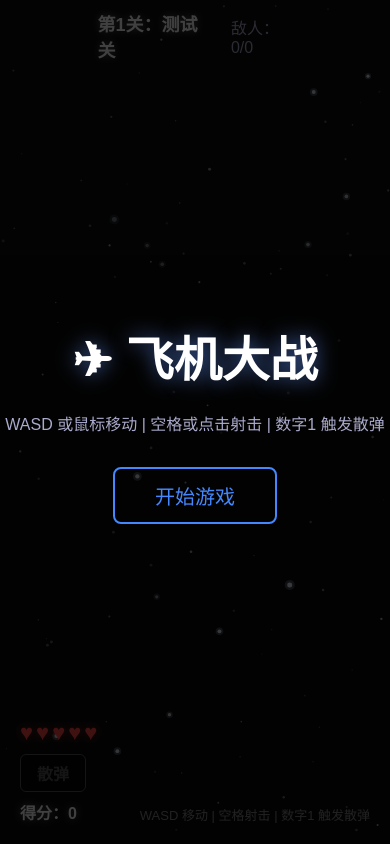
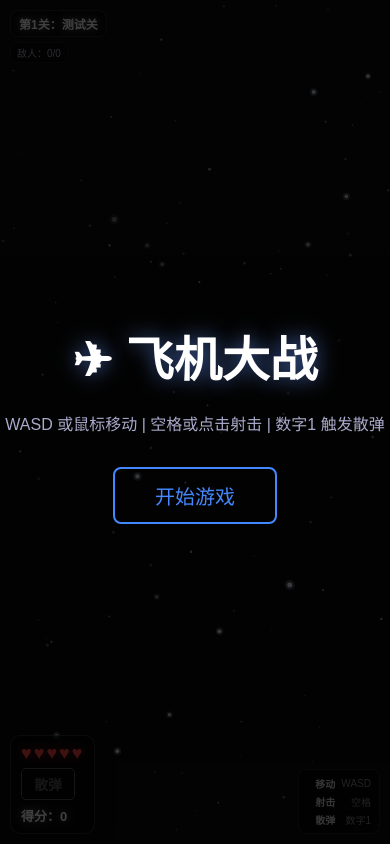
Before and after one commit to junchenfeng/ai-course-plane-war-proj-template, a website built with Vite: page index.html in a window 390 px wide. Built offline with nearby package versions, Linux system fonts and the light colour scheme.

Commit message:
feat(ui): 重构HUD布局，增加响应式适配，提高散弹掉落概率到10%
Coze-Commit-Type: user
Coze-User-ID: 930658547675948
Coze-Conversation-ID: 34109403281410

```diff
--- a/index.html
+++ b/index.html
@@ -9,6 +9,10 @@
   <body>
     <canvas id="game-canvas"></canvas>
 
+    <!-- 左上角关卡信息 -->
+    <div id="level-display">第1关：测试关</div>
+    <div id="enemy-count">敌人：0/0</div>
+
     <!-- HUD 左下角 -->
     <div id="hud">
       <div id="hp-container">♥♥♥♥♥</div>
@@ -18,14 +22,12 @@
       <div id="score-display">得分：0</div>
     </div>
 
-    <!-- 顶部信息 -->
-    <div id="top-hud">
-      <div id="level-display">第1关：测试关</div>
-      <div id="enemy-count">敌人：0/0</div>
+    <!-- 右下角操作说明 -->
+    <div id="controls-help">
+      <div class="help-line"><span class="help-key">移动</span><span class="help-val" id="help-move">WASD</span></div>
+      <div class="help-line"><span class="help-key">射击</span><span class="help-val" id="help-shoot">空格</span></div>
+      <div class="help-line"><span class="help-key">散弹</span><span class="help-val" id="help-spread">数字1</span></div>
     </div>
-
-    <!-- 右下角操作说明 -->
-    <div id="controls-help">WASD 移动 | 空格射击 | 数字1 触发散弹</div>
 
     <!-- Boss HP -->
     <div id="boss-hp-container" style="display:none;">
--- a/src/config.js
+++ b/src/config.js
@@ -47,7 +47,7 @@ export const CONFIG = {
   PARTICLE_LIFE: 50,
 
   // 道具
-  POWERUP_DROP_RATE: 0.05,
+  POWERUP_DROP_RATE: 0.10,
   POWERUP_DURATION: 5000,
   POWERUP_SPREAD_ANGLE: 15,
   POWERUP_SIZE: 12,
--- a/src/style.css
+++ b/src/style.css
@@ -26,44 +26,51 @@ body {
 /* HUD 左下角 */
 #hud {
   position: absolute;
-  bottom: 20px;
-  left: 20px;
+  bottom: 16px;
+  left: 16px;
   display: flex;
   flex-direction: column;
-  gap: 8px;
+  gap: 10px;
   align-items: flex-start;
   z-index: 10;
   pointer-events: none;
+  background: rgba(0, 0, 0, 0.6);
+  border: 1px solid rgba(255, 255, 255, 0.15);
+  border-radius: 12px;
+  padding: 14px 18px;
+  backdrop-filter: blur(6px);
+  box-shadow: 0 4px 20px rgba(0, 0, 0, 0.4);
 }
 
 #hp-container {
   color: #ff4444;
-  font-size: 22px;
-  letter-spacing: 3px;
-  text-shadow: 0 0 10px rgba(255, 68, 68, 0.5);
+  font-size: 26px;
+  letter-spacing: 4px;
+  text-shadow: 0 0 12px rgba(255, 68, 68, 0.6);
+  line-height: 1;
 }
 
 #score-display {
   color: #ffffff;
-  font-size: 16px;
+  font-size: 18px;
   font-weight: bold;
-  text-shadow: 0 0 8px rgba(255, 255, 255, 0.4);
+  text-shadow: 0 0 10px rgba(255, 255, 255, 0.5);
 }
 
 /* 道具栏 */
 #powerup-bar {
   display: flex;
-  gap: 6px;
+  gap: 8px;
 }
 
 .powerup-indicator {
-  padding: 2px 10px;
+  padding: 4px 14px;
   border: 1px solid #555;
-  border-radius: 4px;
+  border-radius: 6px;
   color: #555;
-  font-size: 13px;
+  font-size: 14px;
   font-weight: bold;
-  background: rgba(0, 0, 0, 0.5);
+  background: rgba(0, 0, 0, 0.4);
   transition: all 0.3s;
   pointer-events: auto;
   cursor: pointer;
@@ -73,58 +80,60 @@ body {
 .powerup-indicator.has-powerup {
   color: #4488ff;
   border-color: #4488ff;
-  background: rgba(68, 136, 255, 0.15);
-  box-shadow: 0 0 10px rgba(68, 136, 255, 0.4);
+  background: rgba(68, 136, 255, 0.2);
+  box-shadow: 0 0 12px rgba(68, 136, 255, 0.5);
   animation: pulse-glow 1.5s ease-in-out infinite;
 }
 
 .powerup-indicator.active {
   color: #44ff44;
   border-color: #44ff44;
-  background: rgba(68, 255, 68, 0.15);
-  box-shadow: 0 0 10px rgba(68, 255, 68, 0.4);
+  background: rgba(68, 255, 68, 0.2);
+  box-shadow: 0 0 12px rgba(68, 255, 68, 0.5);
   animation: flash-blink 0.5s ease-in-out infinite;
 }
 
 @keyframes pulse-glow {
-  0%, 100% { box-shadow: 0 0 10px rgba(68, 136, 255, 0.4); }
-  50% { box-shadow: 0 0 20px rgba(68, 136, 255, 0.7); }
+  0%, 100% { box-shadow: 0 0 12px rgba(68, 136, 255, 0.5); }
+  50% { box-shadow: 0 0 24px rgba(68, 136, 255, 0.8); }
 }
 
 @keyframes flash-blink {
-  0%, 100% {
-    opacity: 1;
-    box-shadow: 0 0 10px rgba(68, 255, 68, 0.4);
-  }
-  50% {
-    opacity: 0.5;
-    box-shadow: 0 0 25px rgba(68, 255, 68, 0.8);
-  }
+  0%, 100% { opacity: 1; box-shadow: 0 0 12px rgba(68, 255, 68, 0.5); }
+  50% { opacity: 0.5; box-shadow: 0 0 28px rgba(68, 255, 68, 0.9); }
 }
 
-/* 顶部 HUD */
-#top-hud {
+/* 左上角关卡信息 */
+#level-display {
   position: absolute;
-  top: 10px;
-  left: 50%;
-  transform: translateX(-50%);
-  display: flex;
-  gap: 30px;
-  align-items: center;
-  z-index: 10;
-  pointer-events: none;
-}
-
-#level-display {
+  top: 16px;
+  left: 16px;
   color: #ffffff;
   font-size: 18px;
   font-weight: bold;
-  text-shadow: 0 0 8px rgba(255, 255, 255, 0.4);
+  text-shadow: 0 0 10px rgba(255, 255, 255, 0.5);
+  z-index: 10;
+  pointer-events: none;
+  background: rgba(0, 0, 0, 0.5);
+  border: 1px solid rgba(255, 255, 255, 0.12);
+  border-radius: 10px;
+  padding: 8px 16px;
+  backdrop-filter: blur(4px);
 }
 
 #enemy-count {
+  position: absolute;
+  top: 56px;
+  left: 16px;
   color: #aaaacc;
-  font-size: 16px;
+  font-size: 14px;
+  z-index: 10;
+  pointer-events: none;
+  background: rgba(0, 0, 0, 0.4);
+  border: 1px solid rgba(255, 255, 255, 0.08);
+  border-radius: 8px;
+  padding: 6px 14px;
+  backdrop-filter: blur(4px);
 }
 
 /* Boss HP */
@@ -214,12 +223,40 @@ body {
 /* 右下角操作说明 */
 #controls-help {
   position: absolute;
-  bottom: 20px;
-  right: 20px;
-  color: rgba(255, 255, 255, 0.5);
-  font-size: 13px;
+  bottom: 16px;
+  right: 16px;
   z-index: 10;
   pointer-events: none;
+  display: flex;
+  flex-direction: column;
+  gap: 4px;
+  background: rgba(0, 0, 0, 0.5);
+  border: 1px solid rgba(255, 255, 255, 0.1);
+  border-radius: 10px;
+  padding: 10px 14px;
+  backdrop-filter: blur(4px);
+}
+
+.help-line {
+  display: flex;
+  justify-content: space-between;
+  align-items: center;
+  gap: 12px;
+  font-size: 13px;
+  color: rgba(255, 255, 255, 0.6);
+  white-space: nowrap;
+}
+
+.help-key {
+  color: rgba(255, 255, 255, 0.85);
+  font-weight: bold;
+  min-width: 32px;
+  text-align: right;
+}
+
+.help-val {
+  color: rgba(255, 255, 255, 0.5);
+  text-align: left;
 }
 
 /* 关卡过渡 */
@@ -246,11 +283,110 @@ body {
   to { opacity: 1; transform: translateY(0); }
 }
 
-/* 移动端道具图标放大 */
-@media (max-width: 768px), (pointer: coarse) {
-  .powerup-indicator {
-    padding: 6px 16px;
-    font-size: 16px;
-    border-radius: 6px;
+/* 平板适配 */
+@media (max-width: 1024px) {
+  #hud {
+    padding: 12px 14px;
+    gap: 8px;
+  }
+  #hp-container {
+    font-size: 22px;
+  }
+  #score-display {
+    font-size: 15px;
+  }
+  #level-display {
+    font-size: 15px;
+    padding: 6px 12px;
+  }
+  #enemy-count {
+    font-size: 12px;
+    padding: 4px 10px;
   }
 }
+
+/* 手机适配 */
+@media (max-width: 768px), (pointer: coarse) {
+  #hud {
+    padding: 10px 12px;
+    gap: 6px;
+    border-radius: 10px;
+  }
+  #hp-container {
+    font-size: 20px;
+    letter-spacing: 2px;
+  }
+  #score-display {
+    font-size: 13px;
+  }
+  .powerup-indicator {
+    padding: 5px 12px;
+    font-size: 14px;
+    border-radius: 5px;
+  }
+  #level-display {
+    font-size: 13px;
+    padding: 5px 10px;
+    border-radius: 8px;
+  }
+  #enemy-count {
+    font-size: 11px;
+    padding: 3px 8px;
+    top: 48px;
+  }
+  #controls-help {
+    padding: 8px 10px;
+    gap: 3px;
+    border-radius: 8px;
+  }
+  .help-line {
+    font-size: 11px;
+    gap: 8px;
+  }
+  .help-key {
+    min-width: 28px;
+  }
+  #boss-hp-bar-bg {
+    width: 220px;
+  }
+}
+
+/* 小屏手机 */
+@media (max-width: 480px) {
+  #hud {
+    bottom: 10px;
+    left: 10px;
+    padding: 8px 10px;
+  }
+  #hp-container {
+    font-size: 18px;
+  }
+  #controls-help {
+    bottom: 10px;
+    right: 10px;
+    padding: 6px 8px;
+  }
+  .help-line {
+    font-size: 10px;
+    gap: 6px;
+  }
+  #level-display {
+    top: 10px;
+    left: 10px;
+    font-size: 12px;
+    padding: 4px 8px;
+  }
+  #enemy-count {
+    top: 42px;
+    left: 10px;
+    font-size: 10px;
+    padding: 2px 6px;
+  }
+  #boss-hp-bar-bg {
+    width: 180px;
+    height: 6px;
+  }
+  #boss-hp-container {
+    top: 48px;
+  }
+}
--- a/src/ui.js
+++ b/src/ui.js
@@ -25,11 +25,18 @@ export class UI {
   }
 
   _initControlsHelp() {
-    if (!this.controlsHelp) return;
+    const moveEl = document.getElementById('help-move');
+    const shootEl = document.getElementById('help-shoot');
+    const spreadEl = document.getElementById('help-spread');
+    if (!moveEl || !shootEl || !spreadEl) return;
     if (isMobile) {
-      this.controlsHelp.textContent = '滑动移动 | 点击射击 | 点击道具图标触发散弹';
+      moveEl.textContent = '滑动';
+      shootEl.textContent = '点击';
+      spreadEl.textContent = '点击图标';
     } else {
-      this.controlsHelp.textContent = 'WASD 移动 | 空格射击 | 数字1 触发散弹';
+      moveEl.textContent = 'WASD';
+      shootEl.textContent = '空格';
+      spreadEl.textContent = '数字1';
     }
   }
 
```
